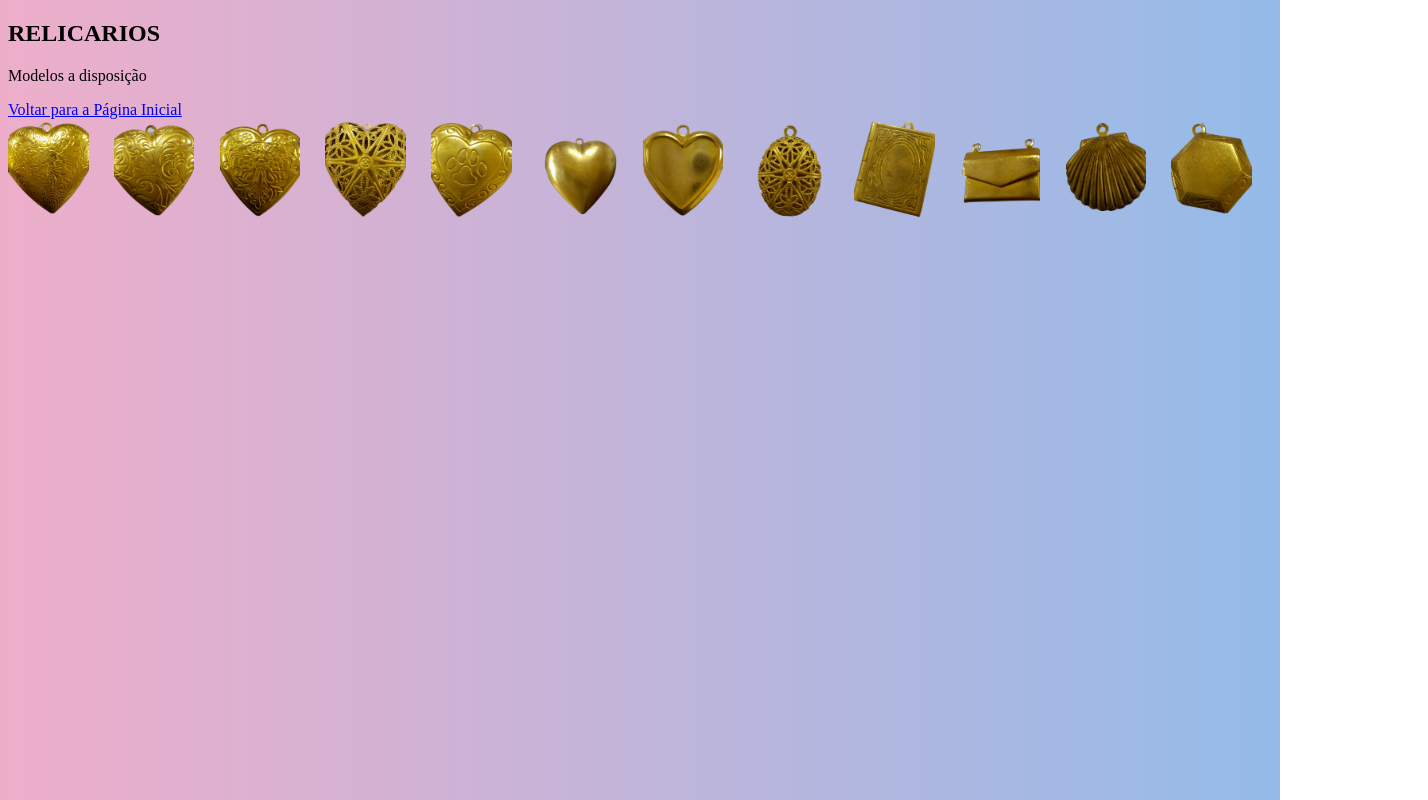
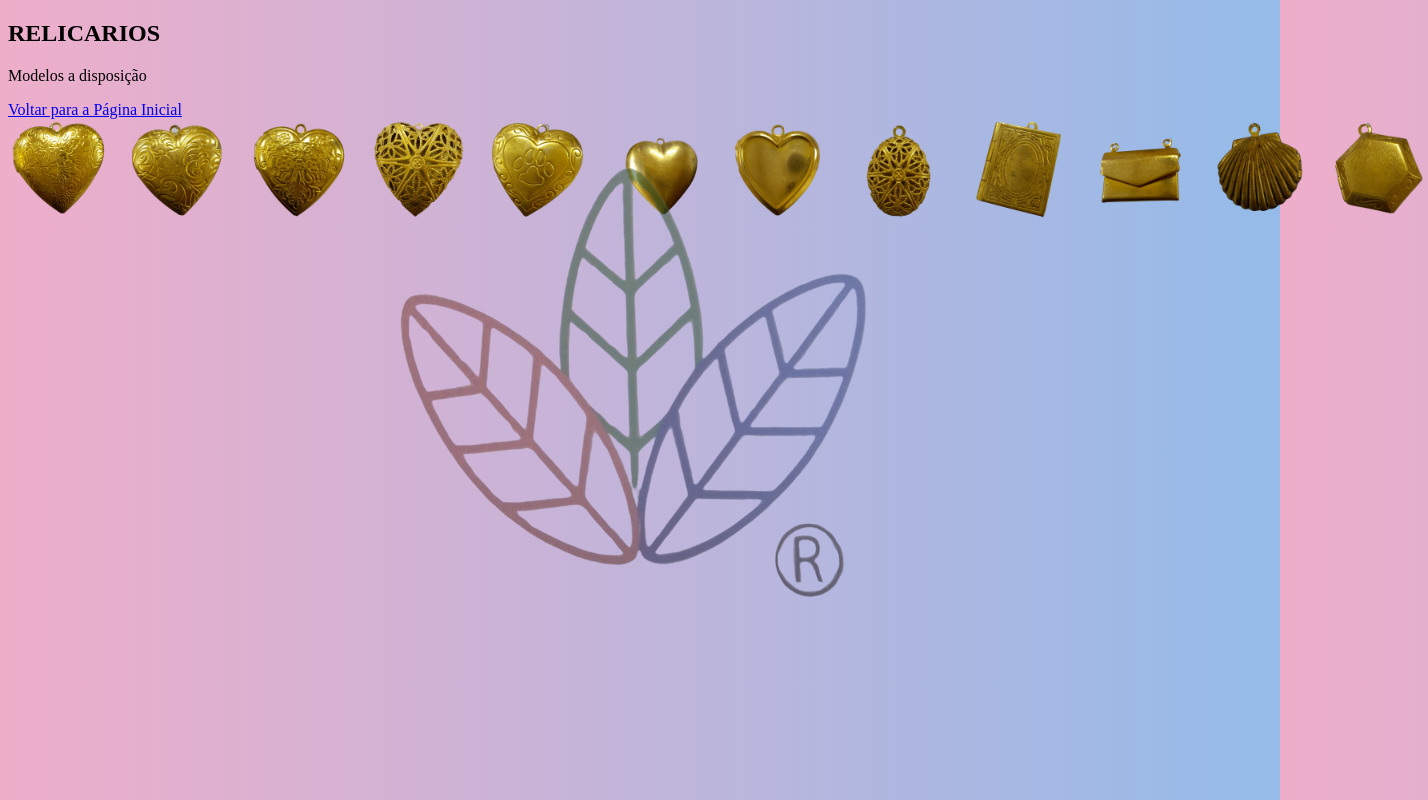
Before and after one commit to antoniojscardoso/ringteste, a plain HTML site: page relicario.html in a window 1280 px wide. Shown: the whole page, 1428 px wide, since content can reach past the window. Drawn offline with Linux system fonts and the light colour scheme.

Commit message:
alteração pastas

```diff
--- a/CSS/relicario.css
+++ /dev/null
@@ -1,38 +0,0 @@
-body {
-    background: rgb(238,174,202);
-    background: linear-gradient(90deg, rgba(238,174,202,1) 0%, rgba(148,187,233,1) 100%);
-}
-
-
-.container {
-    display: grid;
-    grid-gap: 5px;
-    grid-template-columns: repeat(auto-fit, minmax(100px, 1fr));
-    grid-template-rows: repeat(2, 100px);
-}
-
-.container > img {
-    width: 80%;
-    height: 100%;
-    object-fit: cover;
-}
-
-.overlay {
-    position: fixed;
-    top: 0;
-    left: 0;
-    width: 100%;
-    height: 100%;
-    background-color: rgba(0, 0, 0, 0.5); /* Cor do fundo da sobreposição */
-    display: none;
-    z-index: 1000; /* Para garantir que a sobreposição esteja acima do grid */
-  }
-
-  .overlay img {
-    position: absolute;
-    top: 50%;
-    left: 50%;
-    transform: translate(-50%, -50%);
-    max-width: 90%; /* Ajuste o tamanho máximo da imagem conforme necessário */
-    max-height: 90%;
-  }
--- /dev/null
+++ b/relicario.css
@@ -0,0 +1,55 @@
+body {
+    background: rgb(238,174,202);
+    background: linear-gradient(90deg, rgba(238,174,202,1) 0%, rgba(148,187,233,1) 100%);
+}
+
+.container {
+    display: flex;
+    justify-content: space-around;
+    flex-direction: row;
+    gap: 10px;
+    gap: 10px 20px; /* row-gap column gap */
+    row-gap: 10px;
+    column-gap: 20px;
+}
+
+.marca-dagua {
+    position: absolute;
+    top: 50%;
+    left: 50%;
+    transform: translate(-50%, -50%);
+    opacity: 0.5; /* Ajuste a opacidade conforme necessário */
+}
+
+#imagem:hover {
+    /* Aumenta o tamanho da imagem em 20% quando o mouse passa por cima
+    .container {
+    position: relative;
+}
+
+.marca-dagua {
+    position: absolute;
+    top: 50%;
+    left: 50%;
+    transform: translate(-50%, -50%);
+    opacity: 0.5; /* Ajuste a opacidade conforme necessário */
+}
+
+.imagens {
+    position: relative;
+}
+
+.imagem {
+    display: block; /* Garante que as imagens ocupem uma linha */
+    width: 100px; /* Ajuste conforme necessário */
+    height: auto; /* Mantém a proporção da imagem */
+    margin-bottom: 10px; /* Espaçamento entre as imagens */
+    transition: transform 0.3s ease;
+}
+
+.imagem:hover {
+    transform: scale(1.2);
+}
+ */
+    transform: scale(1.2);
+}
--- a/relicario.html
+++ b/relicario.html
@@ -3,7 +3,7 @@
 <head>
     <meta charset="UTF-8">
     <meta name="viewport" content="width=device-width, initial-scale=1.0">
-    <link rel="stylesheet" href="/CSS/relicario.css">
+    <link rel="stylesheet" href="relicario.css">
     <title>Relicario</title>
 </head>
 <body>
@@ -12,22 +12,21 @@
     <a href="dashboard.html">Voltar para a Página Inicial</a>
     <!-- Adicione suas imagens ou conteúdo aqui -->
     <div class="container">
-    <img src="relicarios/4.png" alt="Descrição da imagem" width="300" height="500">
-    <img src="relicarios/5.png" alt="Descrição da imagem" width="300" height="500">
-    <img src="relicarios/6.png" alt="Descrição da imagem" width="300" height="500">
-    <img src="relicarios/7.png" alt="Descrição da imagem" width="300" height="500">
-    <img src="relicarios/8.png" alt="Descrição da imagem" width="300" height="500">
-    <img src="relicarios/9.png" alt="Descrição da imagem" width="300" height="500">
-    <img src="relicarios/10.png" alt="Descrição da imagem" width="300" height="500">
-    <img src="relicarios/11.png" alt="Descrição da imagem" width="300" height="500">
-    <img src="relicarios/12.png" alt="Descrição da imagem" width="300" height="500">
-    <img src="relicarios/13.png" alt="Descrição da imagem" width="300" height="500">
-    <img src="relicarios/14.png" alt="Descrição da imagem" width="300" height="500">
-    <img src="relicarios/15.png" alt="Descrição da imagem" width="300" height="500">
+        <div class="marca-dagua">
+            <img src="/imagens/ring.png" alt="Sua Marca D'água">
+        </div>
+    <img src="relicarios/4.png" alt="Descrição da imagem" width= "100PX" height="100px" id="imagem">
+    <img src="relicarios/5.png" alt="Descrição da imagem" width= "100PX" height="100px">
+    <img src="relicarios/6.png" alt="Descrição da imagem" width= "100PX" height="100px">
+    <img src="relicarios/7.png" alt="Descrição da imagem" width= "100PX" height="100px">
+    <img src="relicarios/8.png" alt="Descrição da imagem" width= "100PX" height="100px">
+    <img src="relicarios/9.png" alt="Descrição da imagem" width= "100PX" height="100px">
+    <img src="relicarios/10.png" alt="Descrição da imagem" width= "100PX" height="100px">
+    <img src="relicarios/11.png" alt="Descrição da imagem" width= "100PX" height="100px">
+    <img src="relicarios/12.png" alt="Descrição da imagem" width= "100PX" height="100px">
+    <img src="relicarios/13.png" alt="Descrição da imagem" width= "100PX" height="100px">
+    <img src="relicarios/14.png" alt="Descrição da imagem" width= "100PX" height="100px">
+    <img src="relicarios/15.png" alt="Descrição da imagem" width= "100PX" height="100px">
     </div>
-    <div class="overlay" id="overlay">
-        <img src="ring.png" alt="Overlay Image">
-      </div>
-      <script src="sobreposicao.js"></script>
 </body>
 </html>
```
Also changed, not shown: dashboard.html (+1 -1 lines), dashboard.css (renamed from CSS/dashboard.css), index.css (renamed from CSS/index.css), index.html (line endings or trailing spaces), pingente.css (renamed from CSS/pingente.css), zirconia.css (renamed from CSS/zirconia.css).
